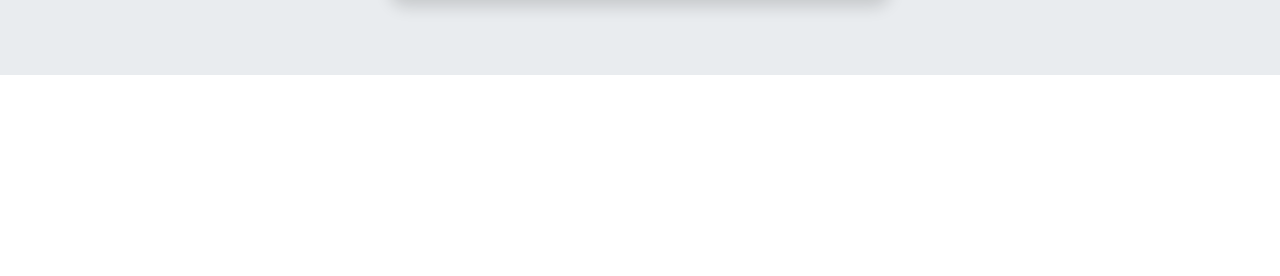
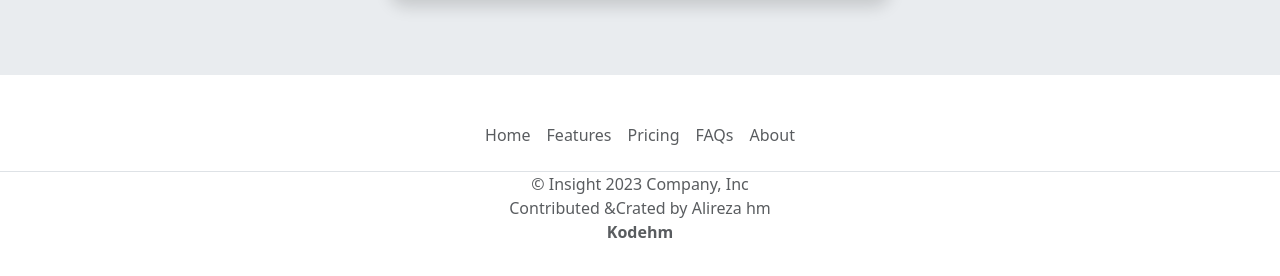
Before and after one commit to khodehm/insight.team.io, a plain HTML site: page assets/page2.html in a window 1280 px wide. Shown: the part 760-1036 px from the top of the page. Before the commit the page ends 835 px from the top, so only its background shows below. Drawn offline with nearby package versions, Linux system fonts and the light colour scheme.

Commit message:
add footer to singin

```diff
--- a/assets/page2.html
+++ b/assets/page2.html
@@ -95,6 +95,17 @@
 
          <script src="https://cdn.jsdelivr.net/npm/bootstrap@5.3.2/dist/js/bootstrap.bundle.min.js"
          integrity="sha384-C6RzsynM9kWDrMNeT87bh95OGNyZPhcTNXj1NW7RuBCsyN/o0jlpcV8Qyq46cDfL" crossorigin="anonymous"></script>
+     <footer class="py-3 my-4">
+          <ul class="nav justify-content-center border-bottom pb-3 mb=3">
+            <li class="nav-item"><a href="#" class="nav-link px-2 text-body-secondary">Home</a></li>
+            <li class="nav-item"><a href="#" class="nav-link px-2 text-body-secondary">Features</a></li>
+            <li class="nav-item"><a href="#" class="nav-link px-2 text-body-secondary">Pricing</a></li>
+            <li class="nav-item"><a href="#" class="nav-link px-2 text-body-secondary">FAQs</a></li>
+            <li class="nav-item"><a href="#" class="nav-link px-2 text-body-secondary">About</a></li>
+          </ul>
+          <p class="text-center text-body-secondary">© Insight 2023 Company, Inc <br>Contributed &Crated by Alireza hm <br>
+            <b>Kodehm</b></p>
+      </footer>
 </body>
 
 </html>
```
